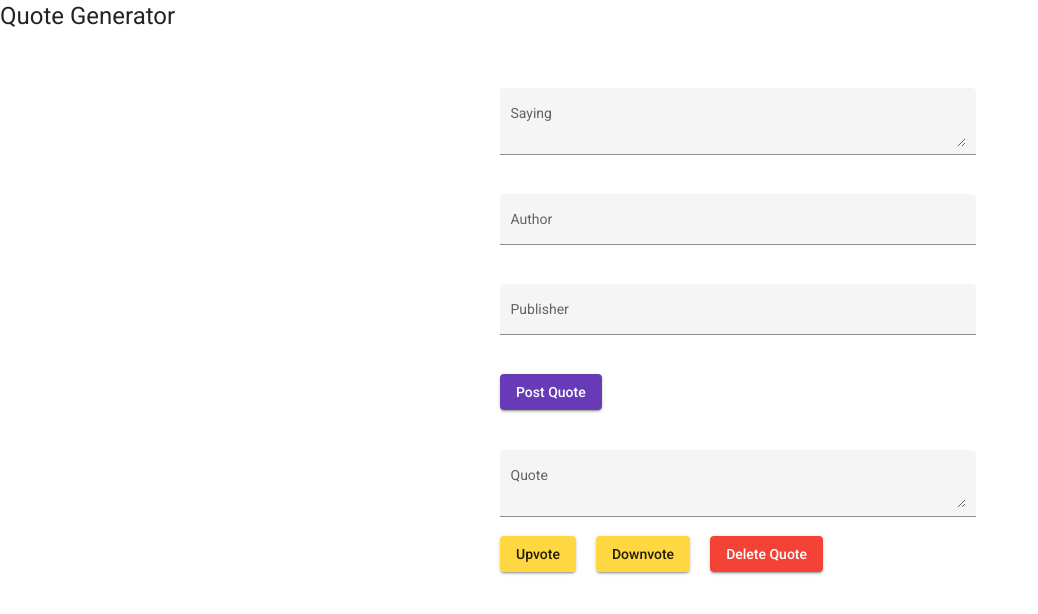
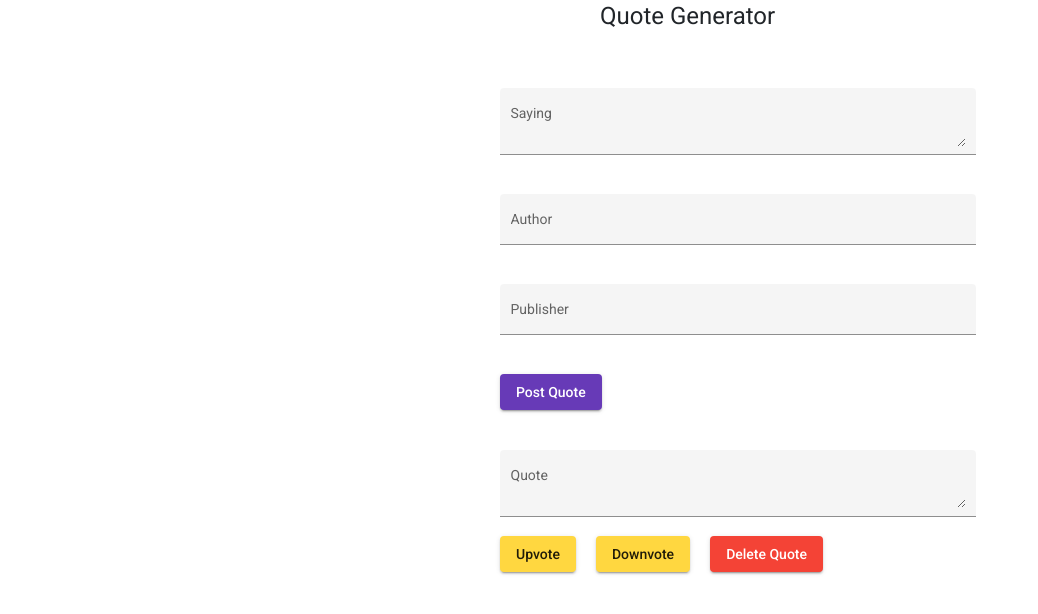
Before and after one commit to paulmunyao/Quote-Generator, an Angular app: page / in a window 1280 px wide. Shown: the top 614 px of the page, without its empty margins (0-1038 px from the left). Built offline with nearby package versions, Linux system fonts and the light colour scheme.

Commit message:
Position class header at the center

```diff
--- a/src/app/app.component.css
+++ b/src/app/app.component.css
@@ -0,0 +1,3 @@
+.page-header{
+    margin-left: 600px;
+}
--- a/src/app/app.component.html
+++ b/src/app/app.component.html
@@ -1,7 +1,3 @@
-<h1>Quote Generator</h1>
+<h1 class="page-header">Quote Generator</h1>
 <br><br>
 <app-form></app-form>
-<!-- <div *ngFor="let quoteEl of quotes"> -->
-    <!-- <app-quote></app-quote> -->
-
-<!-- </div> -->
```
